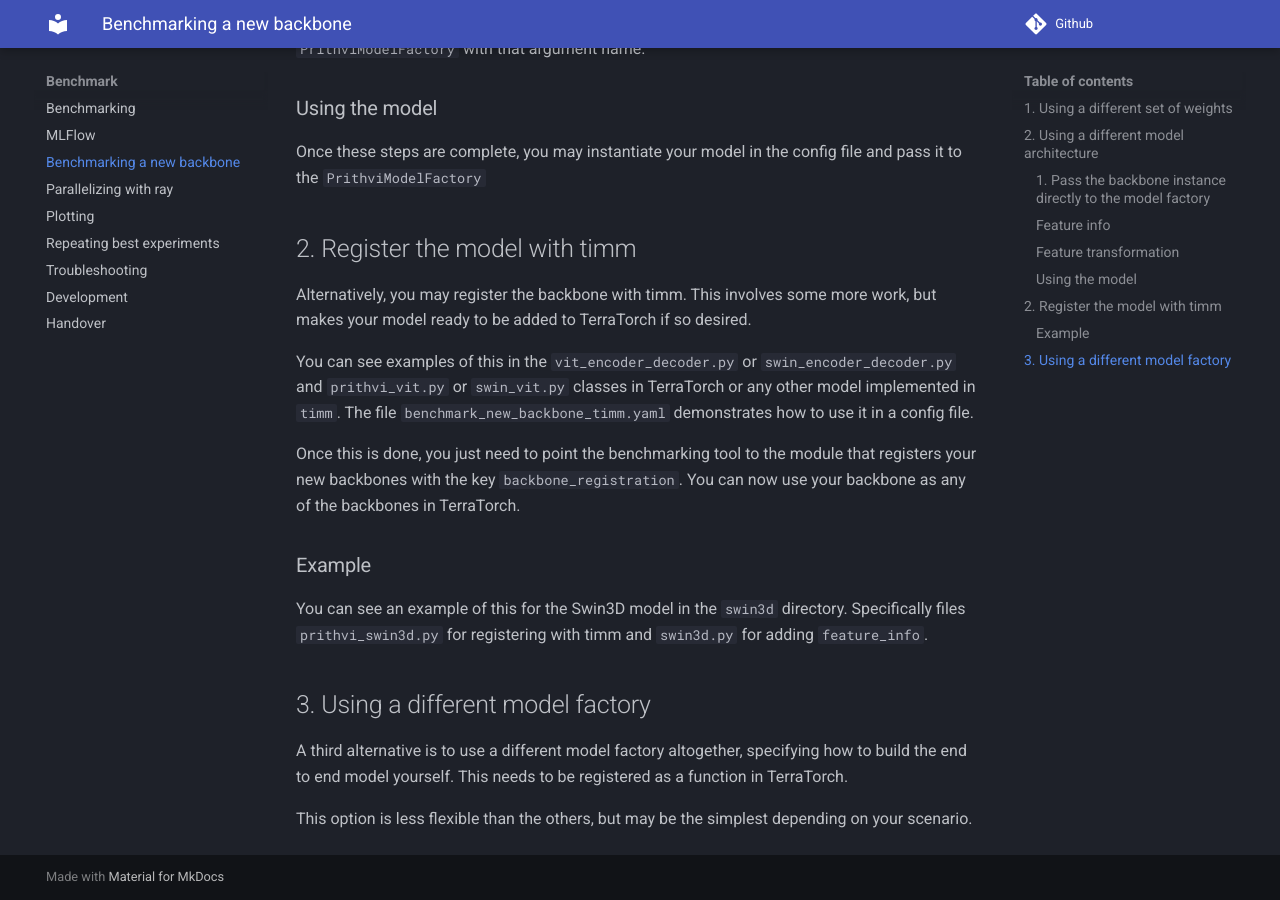
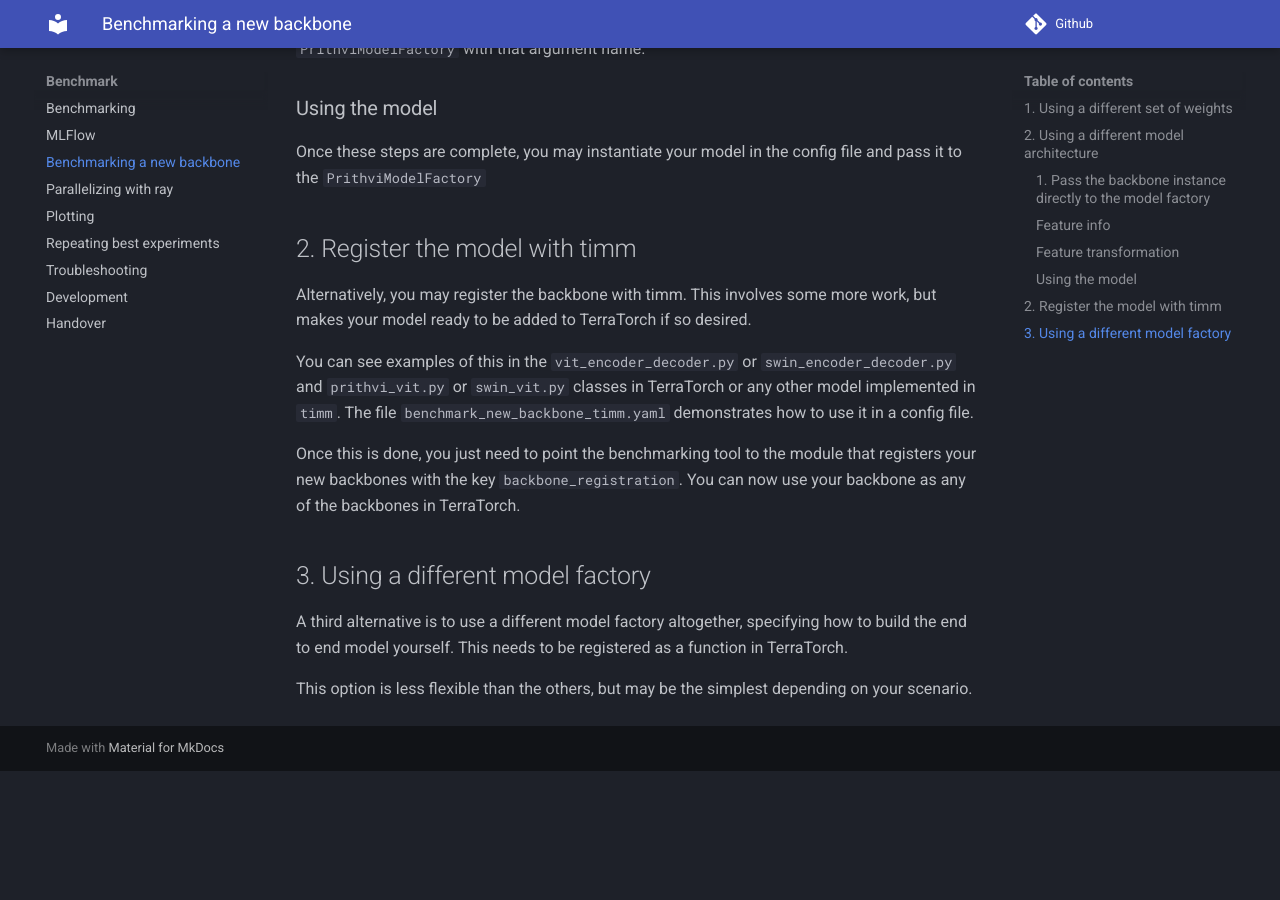
Before and after one commit to IBM/terratorch-iterate, an MkDocs documentation site: the page built from docs/new_backbone.md, in a window 1280 px wide and 900 px high, scrolled down 1620 px. Built offline with MkDocs 1.6.1 and Material for MkDocs 9.7.7, drawn with Linux system fonts in a browser that asks for light colours; after the commit the page ends 2391 px from its top, so only the background shows below that.

Commit message:
remove description of swin3d from docs

```diff
--- a/docs/new_backbone.md
+++ b/docs/new_backbone.md
@@ -62,10 +62,6 @@ You can see examples of this in the `vit_encoder_decoder.py` or `swin_encoder_de
 
 Once this is done, you just need to point the benchmarking tool to the module that registers your new backbones with the key `backbone_registration`. You can now use your backbone as any of the backbones in TerraTorch.
 
-### Example
-
-You can see an example of this for the Swin3D model in the `swin3d` directory. Specifically files `prithvi_swin3d.py` for registering with timm and `swin3d.py` for adding `feature_info`.
-
 ## 3. Using a different model factory
 
 A third alternative is to use a different model factory altogether, specifying how to build the end to end model yourself.
```
